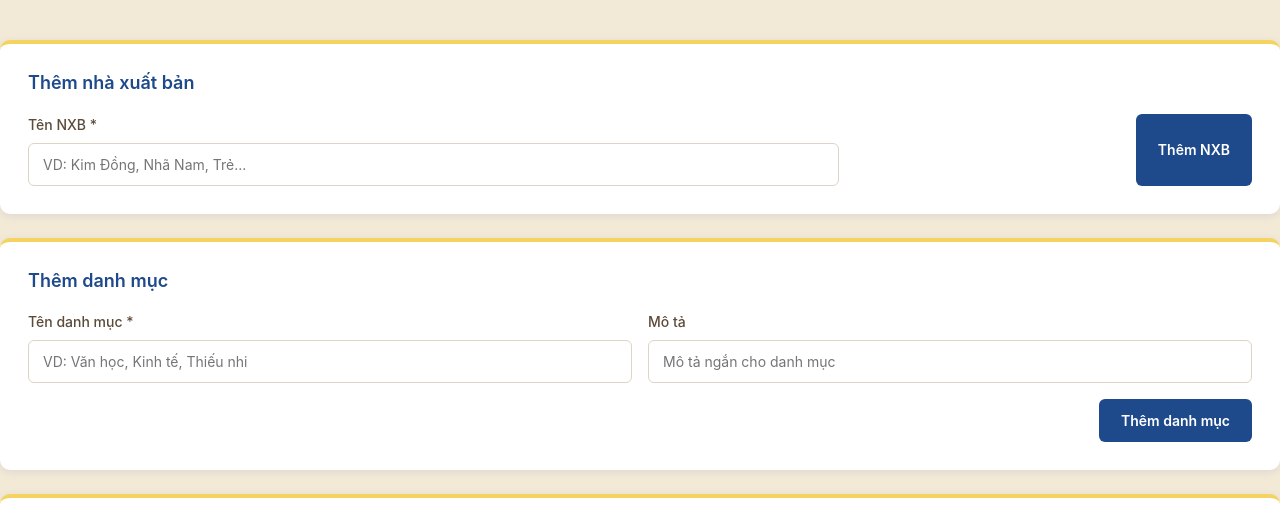
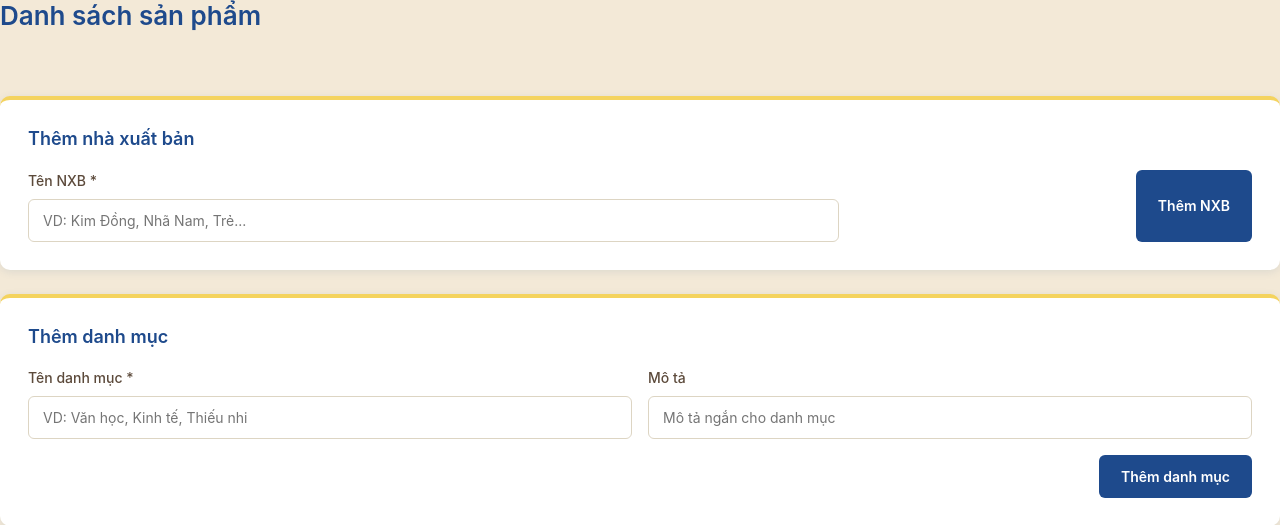
Before and after one commit to debbieisfree19/Shop, a PHP site: page /admin-products.php in a window 1280 px wide. Shown: the top 525 px of the page. Run offline with PHP 8.4, Linux system fonts and the light colour scheme; data comes from the database, SQL or seed files in the repository; data that the repository does not hold is empty.

Commit message:
Update admin-products.php

```diff
--- a/admin-products.php
+++ b/admin-products.php
@@ -387,6 +387,7 @@ catch (Exception $e) {
 </head>
 
 <body class="account-body admin-page">
+    <h2 class="account-section-title">Danh sách sản phẩm</h2>
     <main class="account-main">
         <?php if ($success_message): ?>
             <div class="alert alert-success account-alert">
```
